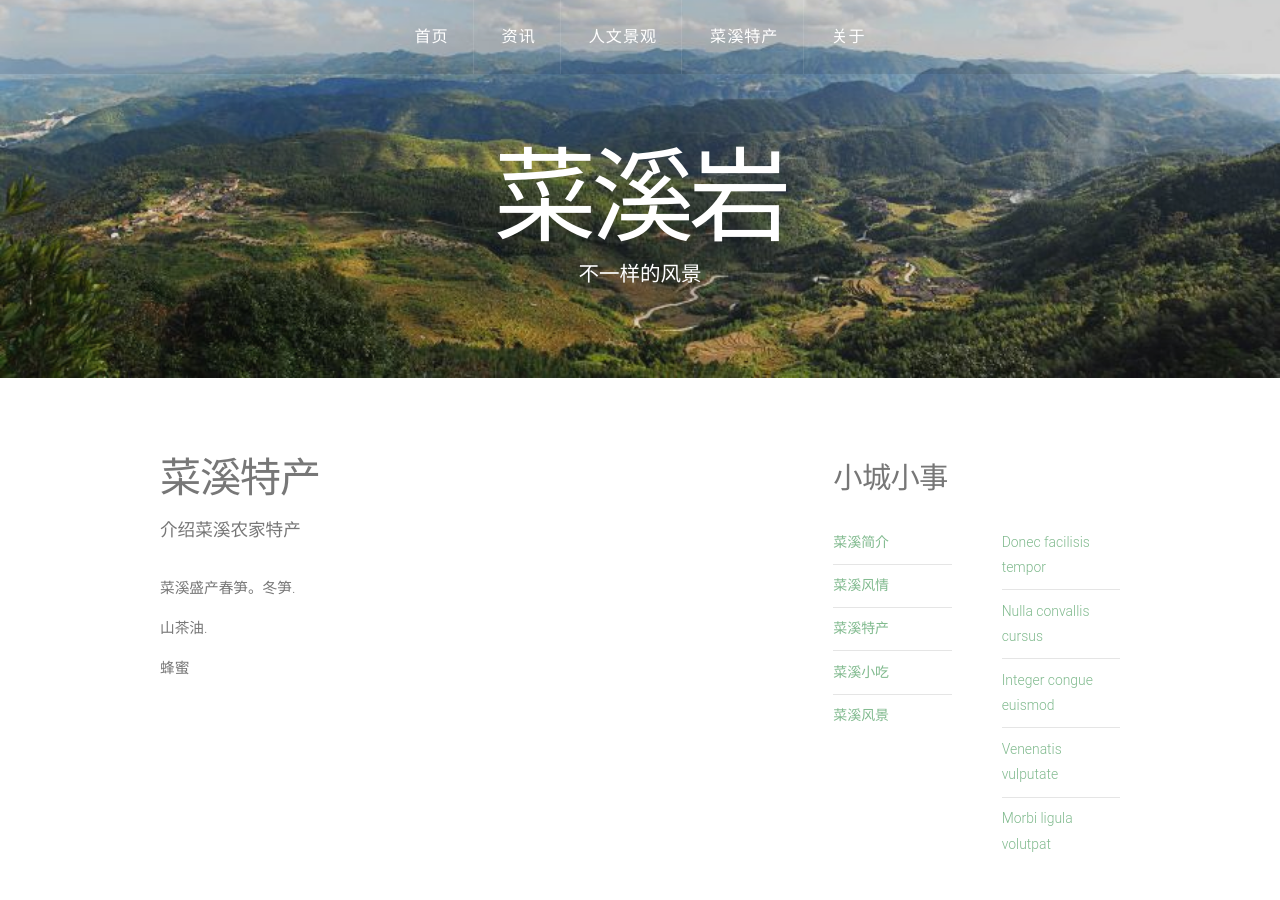
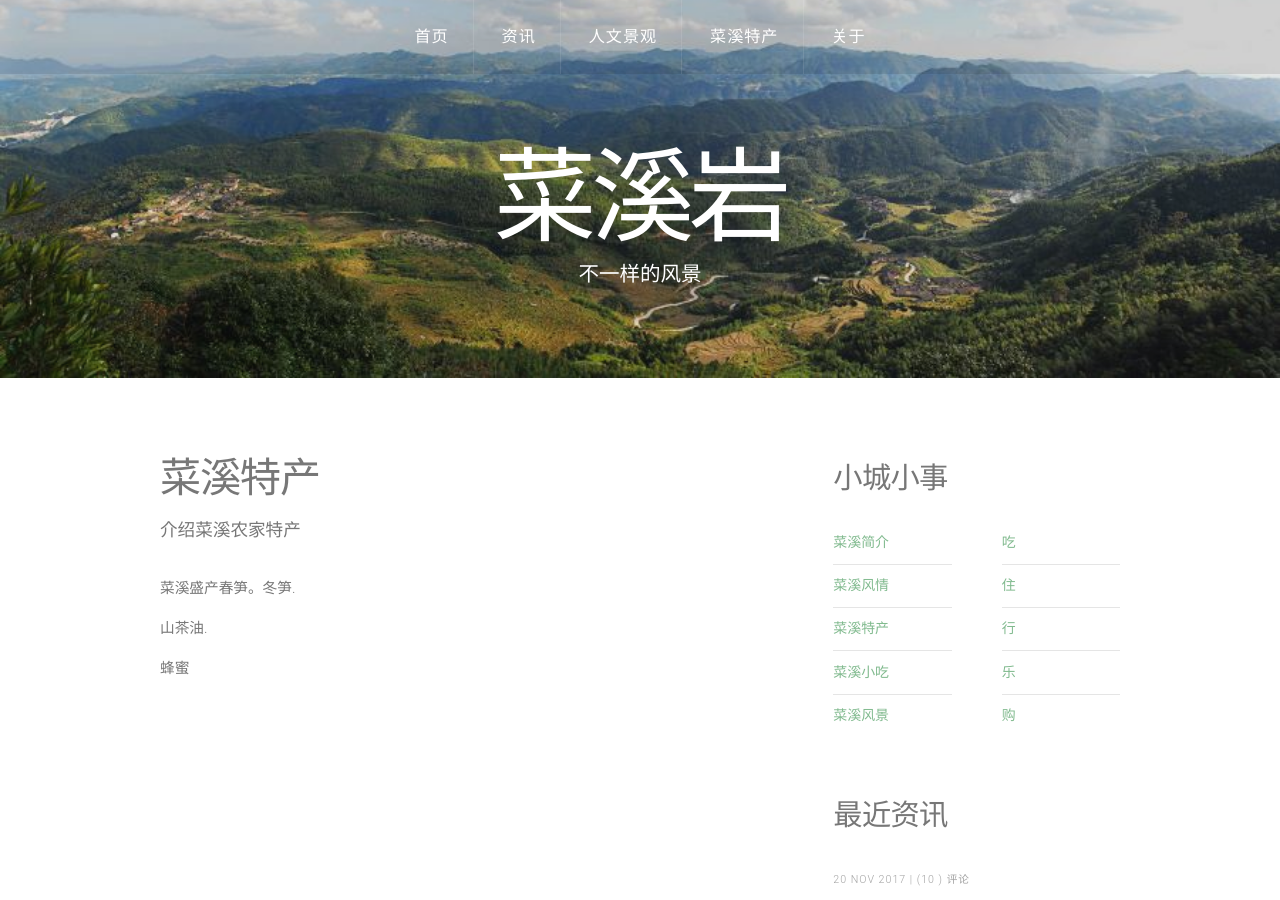
Before and after one commit to yuejianhua/caixiyan.github.io, a Jekyll site: the page built from right-sidebar.html, in a window 1280 px wide and 900 px high. Built offline with Jekyll 4.4.1, drawn with Linux system fonts in a browser that asks for light colours.

Commit message:
Update sidebar.html

```diff
--- a/_includes/sidebar.html
+++ b/_includes/sidebar.html
@@ -17,11 +17,11 @@
 			</section>
 			<section class="6u">
 				<ul class="default">
-					<li><a href="#">Donec facilisis tempor</a></li>
-					<li><a href="#">Nulla convallis cursus</a></li>
-					<li><a href="#">Integer congue euismod</a></li>
-					<li><a href="#">Venenatis vulputate</a></li>
-					<li><a href="#">Morbi ligula volutpat</a></li>
+					<li><a href="#">吃</a></li>
+					<li><a href="#">住</a></li>
+					<li><a href="#">行</a></li>
+					<li><a href="#">乐</a></li>
+					<li><a href="#">购</a></li>
 				</ul>
 			</section>
 		</div>
```
